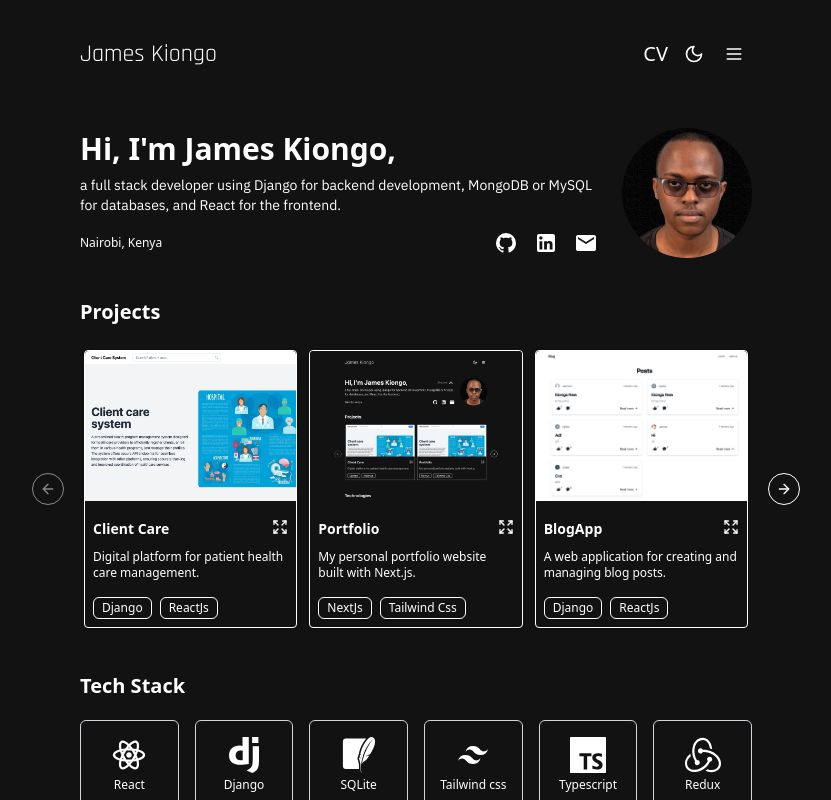
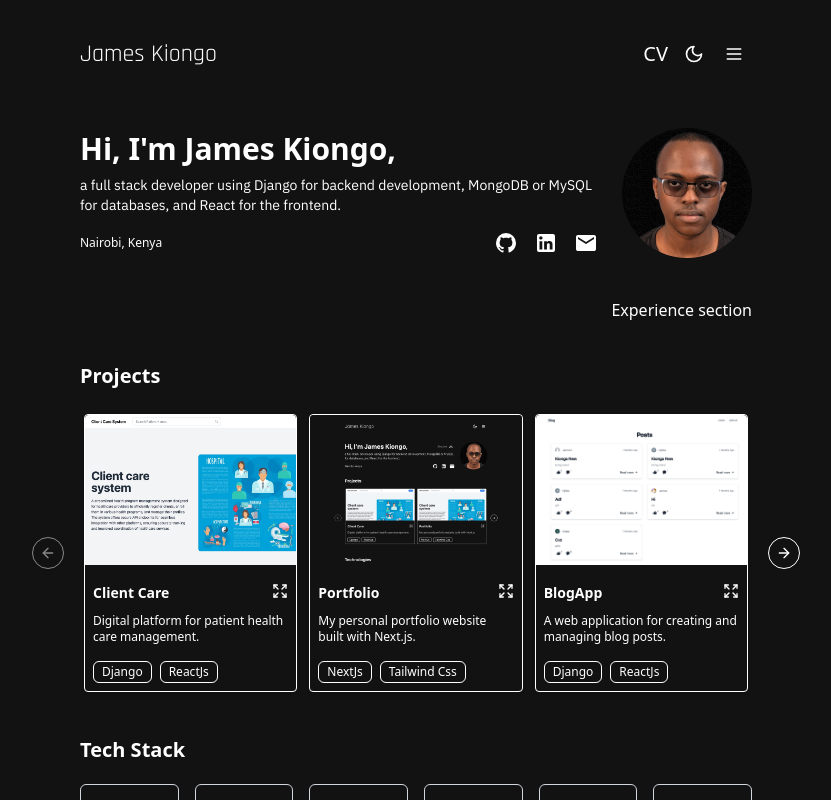
Before and after one commit to jameskiongo/portfolio-nextjs, a Next.js app: page / in a window 1280 px wide. Shown: the top 800 px of the page, without its empty margins (224-1055 px from the left). Built offline with nearby package versions, Linux system fonts and the light colour scheme.

Commit message:
started on experience section

```diff
--- a/src/app/page.js
+++ b/src/app/page.js
@@ -1,4 +1,5 @@
 import ContactSection from "@/components/Contact";
+import ExperienceSection from "@/components/Experience";
 import Footer from "@/components/Footer";
 import Navbar from "@/components/Navbar";
 import ProfileSection from "@/components/Profile";
@@ -9,6 +10,7 @@ export default function Home() {
 		<div className="max-w-2xl mx-auto py-5 md:px-0 px-2">
 			<Navbar />
 			<ProfileSection />
+			<ExperienceSection />
 			<ProjectSection />
 			<TechSection />
 			<ContactSection />
--- /dev/null
+++ b/src/components/Experience/ExperienceSection.jsx
@@ -0,0 +1,16 @@
+import { IBM_Plex_Sans } from "next/font/google";
+
+const ibm_plex_sans = IBM_Plex_Sans({
+	weight: ["400", "500", "600", "700"],
+	style: ["normal"],
+	subsets: ["latin"],
+});
+export default function ExperienceSection() {
+	return (
+		<div className="mt-10 px-4 sm:px-0">
+			<div className="flex md:flex-row-reverse flex-col gap-x-6">
+				Experience section
+			</div>
+		</div>
+	);
+}
--- /dev/null
+++ b/src/components/Experience/index.js
@@ -0,0 +1,2 @@
+import ExperienceSection from "./ExperienceSection";
+export default ExperienceSection;
```
Lines whose indentation alone changed are shown as unchanged.
